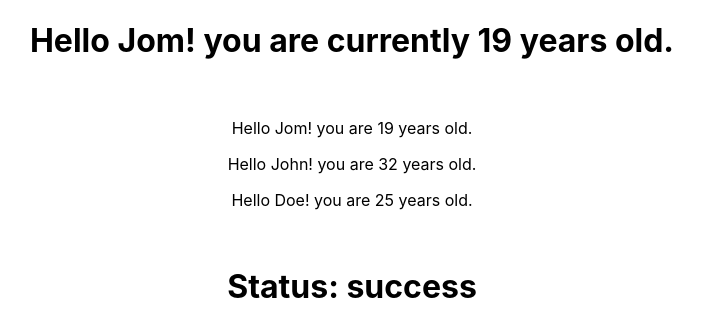
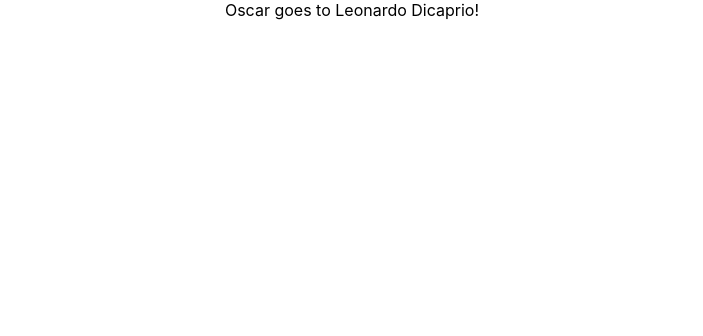
Before and after one commit to jomkv/React-Typescript-Tutorial, a React (Create React App) app: page / in a window 1280 px wide. Shown: the top 336 px of the page, without its empty margins (288-991 px from the left). Built offline with nearby package versions, Linux system fonts and the light colour scheme.

Commit message:
add: heading and oscar

```diff
--- a/src/App.tsx
+++ b/src/App.tsx
@@ -2,33 +2,15 @@
 
 
 // Components
-import Greet from './components/3-typing-props/Greet'
-import PersonList from './components/4-basic-props/PersonList'
-import Status from './components/5-advanced-props/Status'
+import Oscar from "./components/5-advanced-props/Oscar";
+import Heading from "./components/5-advanced-props/Heading";
 
 function App() {
-  const personArray = [
-    {
-      name: "Jom",
-      age: 19
-    },
-    {
-      name: "John",
-      age: 32
-    },
-    {
-      name: "Doe",
-      age: 25
-    }
-  ]
-
   return (
     <div className='container'>
-      <Greet name="Jom" age={19}/>
-      <br/>
-      <PersonList persons={personArray} />
-      <br/>
-      <Status status="success"/>
+      <Oscar>
+        <Heading>Oscar goes to Leonardo Dicaprio!</Heading>
+      </Oscar>
     </div>
   );
 }
--- /dev/null
+++ b/src/components/5-advanced-props/Heading.tsx
@@ -0,0 +1,11 @@
+type headingProps = {
+  children: string
+}
+
+function Heading(props: headingProps) {
+  return (
+    <div>{props.children}</div>
+  )
+}
+
+export default Heading
--- /dev/null
+++ b/src/components/5-advanced-props/Oscar.tsx
@@ -0,0 +1,11 @@
+type oscarProps = {
+  children: React.ReactNode
+}
+
+function Oscar(props: oscarProps) {
+  return (
+    <div>{props.children}</div>
+  )
+}
+
+export default Oscar
```
